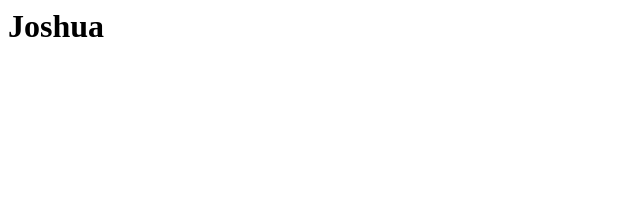
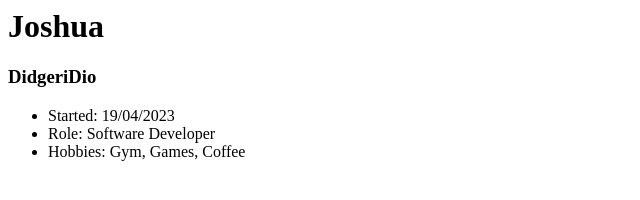
Before and after one commit to Didgeridio/didgeridio.github.io, a plain HTML site: page index.html in a window 1280 px wide. Shown: the whole page, without its empty margins (0-640 px from the left). Drawn offline with Linux system fonts and the light colour scheme.

Commit message:
Updated my profile

```diff
--- a/index.html
+++ b/index.html
@@ -1 +1,7 @@
 <h1>Joshua</h1>
+<h3>DidgeriDio</h3>
+<ul>
+    <li>Started: 19/04/2023</li>
+    <li>Role: Software Developer</li>
+    <li>Hobbies: Gym, Games, Coffee</li>
+</ul>
```
